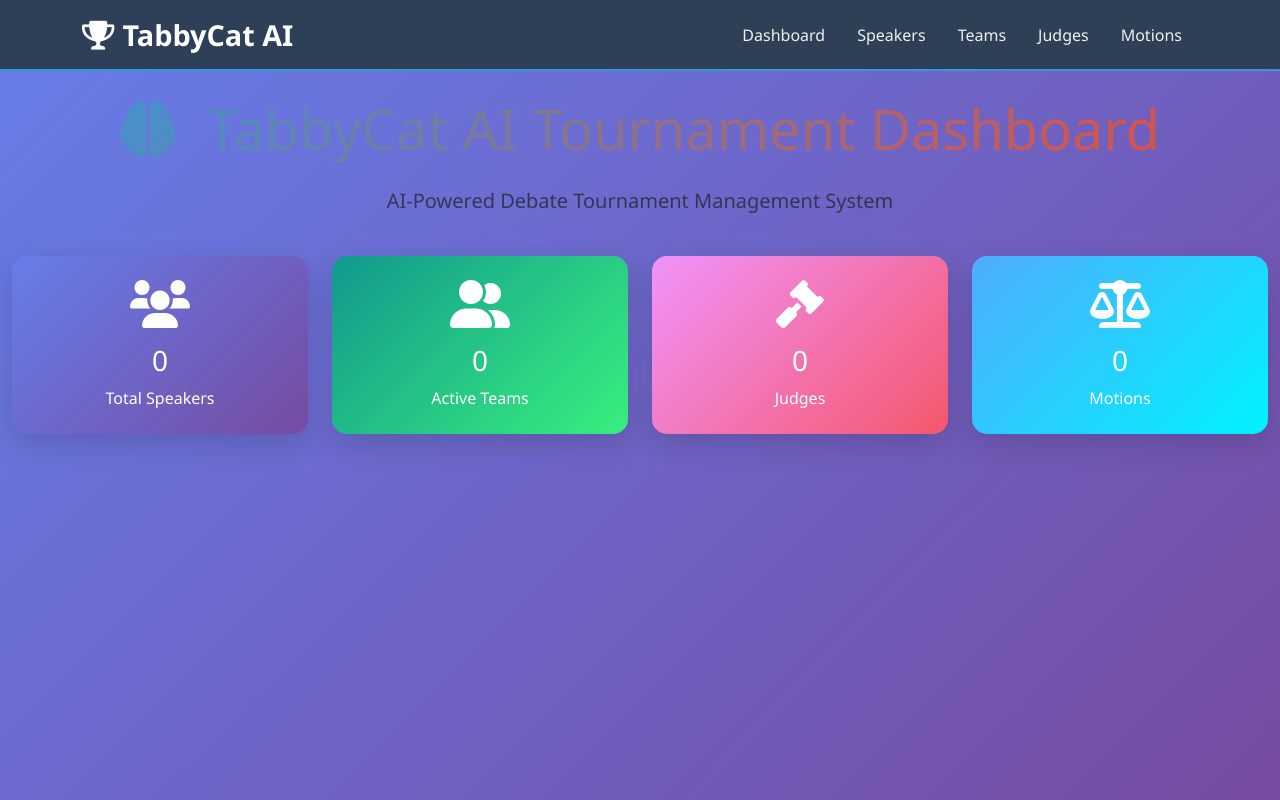
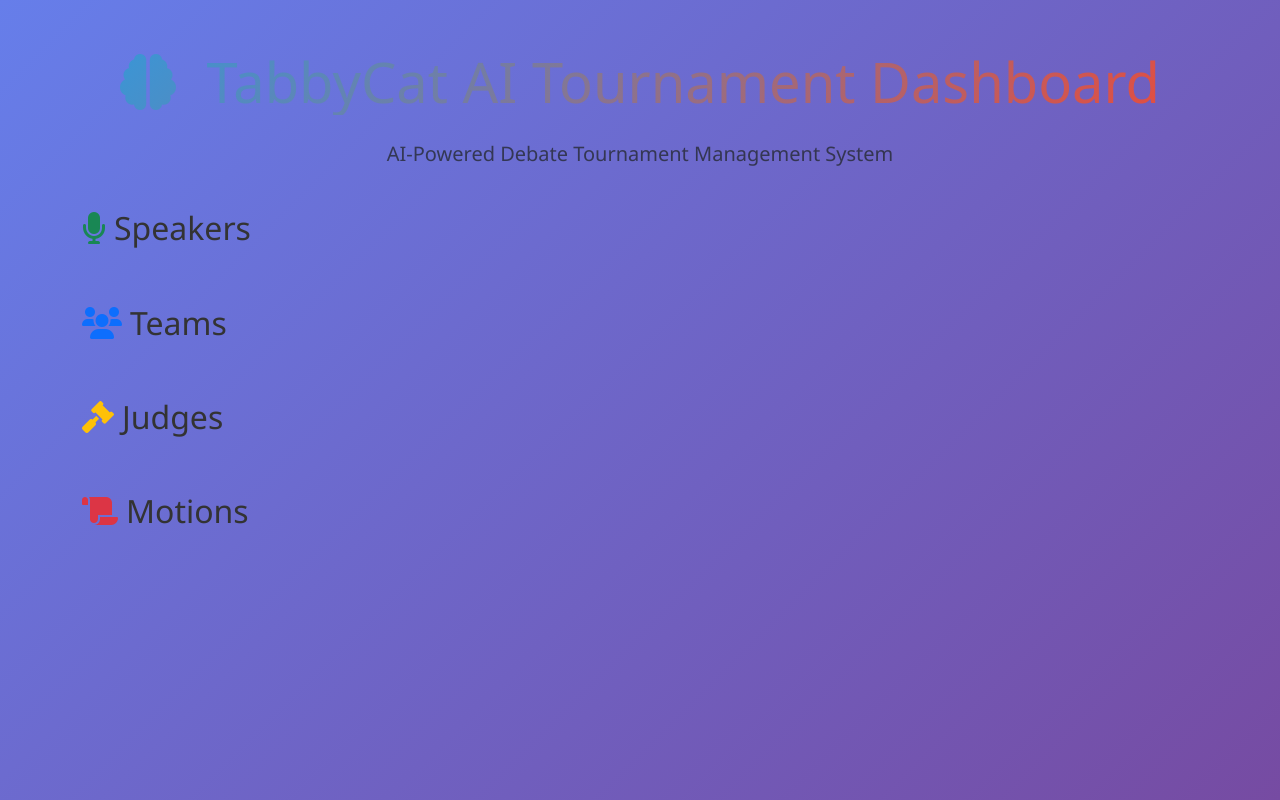
Before and after one commit to Manan2314/TabbyCat_GenAI, a Flask app: page / in a window 1280 px wide. Run offline with Flask 3, Linux system fonts and the light colour scheme; some libraries are stand-ins or nearby versions.

Commit message:
Update index.html

```diff
--- a/templates/index.html
+++ b/templates/index.html
@@ -3,49 +3,15 @@
 <head>
     <meta charset="UTF-8">
     <meta name="viewport" content="width=device-width, initial-scale=1.0">
-    <title>TabbyCat AI - Debate Tournament Management</title>
-    <!-- Bootstrap CSS from CDN for foundational styling -->
+    <title>TabbyCat AI Tournament Dashboard</title>
     <link href="https://cdn.jsdelivr.net/npm/bootstrap@5.3.0/dist/css/bootstrap.min.css" rel="stylesheet">
-    <!-- Font Awesome for icons -->
     <link href="https://cdnjs.cloudflare.com/ajax/libs/font-awesome/6.0.0/css/all.min.css" rel="stylesheet">
-    <!-- Use Flask's url_for to load static CSS -->
     <link href="{{ url_for('static', filename='style.css') }}" rel="stylesheet">
 </head>
 <body>
+    <div class="container py-5">
 
-    <!-- Navigation Bar: Uses custom classes for styling -->
-    <nav class="navbar navbar-expand-lg">
-        <div class="container">
-            <a class="navbar-brand fw-bold" href="#">
-                <i class="fas fa-trophy me-2"></i>TabbyCat AI
-            </a>
-            <button class="navbar-toggler" type="button" data-bs-toggle="collapse" data-bs-target="#navbarNav" aria-controls="navbarNav" aria-expanded="false" aria-label="Toggle navigation">
-                <span class="navbar-toggler-icon"></span>
-            </button>
-            <div class="collapse navbar-collapse" id="navbarNav">
-                <ul class="navbar-nav ms-auto">
-                    <li class="nav-item">
-                        <a class="nav-link" href="#" onclick="showSection('dashboard')">Dashboard</a>
-                    </li>
-                    <li class="nav-item">
-                        <a class="nav-link" href="#" onclick="showSection('speakers')">Speakers</a>
-                    </li>
-                    <li class="nav-item">
-                        <a class="nav-link" href="#" onclick="showSection('teams')">Teams</a>
-                    </li>
-                    <li class="nav-item">
-                        <a class="nav-link" href="#" onclick="showSection('judges')">Judges</a>
-                    </li>
-                    <li class="nav-item">
-                        <a class="nav-link" href="#" onclick="showSection('motions')">Motions</a>
-                    </li>
-                </ul>
-            </div>
-        </div>
-    </nav>
-
-    <div class="container-fluid py-4">
-        <!-- Dashboard Section - This section is visible by default -->
+        <!-- Dashboard Header -->
         <div id="dashboard" class="content-section">
             <div class="row mb-4">
                 <div class="col-12">
@@ -54,107 +20,54 @@
                         TabbyCat AI Tournament Dashboard
                     </h1>
                     <p class="lead text-center text-muted">AI-Powered Debate Tournament Management System</p>
+
+                    <!-- 🔥 Added loading message placeholder -->
+                    <p id="loading-message" class="text-center text-info fw-bold">Loading...</p>
                 </div>
             </div>
 
-            <div class="row g-4">
-                <div class="col-lg-3 col-md-6">
-                    <div class="card bg-primary text-white h-100">
-                        <div class="card-body text-center">
-                            <i class="fas fa-users fa-3x mb-3"></i>
-                            <h3 id="total-speakers">0</h3>
-                            <p class="card-text">Total Speakers</p>
-                        </div>
-                    </div>
-                </div>
-                <div class="col-lg-3 col-md-6">
-                    <div class="card bg-success text-white h-100">
-                        <div class="card-body text-center">
-                            <i class="fas fa-user-friends fa-3x mb-3"></i>
-                            <h3 id="total-teams">0</h3>
-                            <p class="card-text">Active Teams</p>
-                        </div>
-                    </div>
-                </div>
-                <div class="col-lg-3 col-md-6">
-                    <div class="card bg-warning text-white h-100">
-                        <div class="card-body text-center">
-                            <i class="fas fa-gavel fa-3x mb-3"></i>
-                            <h3 id="total-judges">0</h3>
-                            <p class="card-text">Judges</p>
-                        </div>
-                    </div>
-                </div>
-                <div class="col-lg-3 col-md-6">
-                    <div class="card bg-info text-white h-100">
-                        <div class="card-body text-center">
-                            <i class="fas fa-balance-scale fa-3x mb-3"></i>
-                            <h3 id="total-motions">0</h3>
-                            <p class="card-text">Motions</p>
-                        </div>
-                    </div>
+            <!-- Speakers Section -->
+            <div class="row mb-5">
+                <div class="col-12">
+                    <h2 class="section-title">
+                        <i class="fas fa-microphone text-success me-2"></i>Speakers
+                    </h2>
+                    <div class="row" id="speakers-container"></div>
                 </div>
             </div>
-        </div>
 
-        <!-- Speakers Section - Initially hidden -->
-        <div id="speakers" class="content-section" style="display: none;">
-            <h2 class="mb-4"><i class="fas fa-microphone me-2"></i>Speaker Performance Analytics</h2>
-            <div class="row mb-4">
-                <div class="col-md-6">
-                    <label for="speaker-select" class="form-label">Select Speaker:</label>
-                    <select id="speaker-select" class="form-select" onchange="showSpeakerFeedback()">
-                        <option value="">Choose a speaker...</option>
-                    </select>
+            <!-- Teams Section -->
+            <div class="row mb-5">
+                <div class="col-12">
+                    <h2 class="section-title">
+                        <i class="fas fa-users text-primary me-2"></i>Teams
+                    </h2>
+                    <div class="row" id="teams-container"></div>
                 </div>
             </div>
-            <div id="speaker-feedback-display">
-                <p class="text-muted text-center">Please select a speaker to view their feedback.</p>
+
+            <!-- Judges Section -->
+            <div class="row mb-5">
+                <div class="col-12">
+                    <h2 class="section-title">
+                        <i class="fas fa-gavel text-warning me-2"></i>Judges
+                    </h2>
+                    <div class="row" id="judges-container"></div>
+                </div>
             </div>
-        </div>
 
-        <!-- Teams Section - Initially hidden -->
-        <div id="teams" class="content-section" style="display: none;">
-            <h2 class="mb-4"><i class="fas fa-users me-2"></i>Team Performance Summary</h2>
-            <div id="teams-content">
-                <!-- Team data will be loaded here -->
-            </div>
-        </div>
-
-        <!-- Judges Section - Initially hidden -->
-        <div id="judges" class="content-section" style="display: none;">
-            <h2 class="mb-4"><i class="fas fa-gavel me-2"></i>Judge Analysis & Insights</h2>
-            <div id="judges-content">
-                <!-- Judge data will be loaded here -->
-            </div>
-        </div>
-
-        <!-- Motions Section - Initially hidden -->
-        <div id="motions" class="content-section" style="display: none;">
-            <h2 class="mb-4"><i class="fas fa-balance-scale me-2"></i>Motion Analysis & Predictions</h2>
-            <div id="motions-content">
-                <!-- Motion predictions will be loaded here -->
-            </div>
-        </div>
-    </div>
-
-    <!-- Loading Modal - Initially hidden -->
-    <div class="modal fade" id="loadingModal" tabindex="-1">
-        <div class="modal-dialog modal-sm">
-            <div class="modal-content">
-                <div class="modal-body text-center py-4">
-                    <div class="spinner-border text-primary" role="status">
-                        <span class="visually-hidden">Loading...</span>
-                    </div>
-                    <p class="mt-3 mb-0">Processing AI Insights...</p>
+            <!-- Motions Section -->
+            <div class="row mb-5">
+                <div class="col-12">
+                    <h2 class="section-title">
+                        <i class="fas fa-scroll text-danger me-2"></i>Motions
+                    </h2>
+                    <div class="row" id="motions-container"></div>
                 </div>
             </div>
         </div>
     </div>
 
-    <!-- Bootstrap and custom script JS files -->
-    <script src="https://cdn.jsdelivr.net/npm/bootstrap@5.3.0/dist/js/bootstrap.bundle.min.js"></script>
-    <!-- Use Flask's url_for to load static JS -->
     <script src="{{ url_for('static', filename='script.js') }}"></script>
 </body>
 </html>
```
